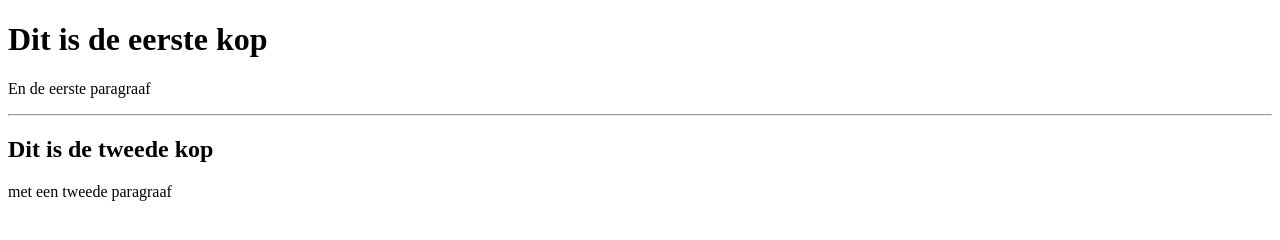
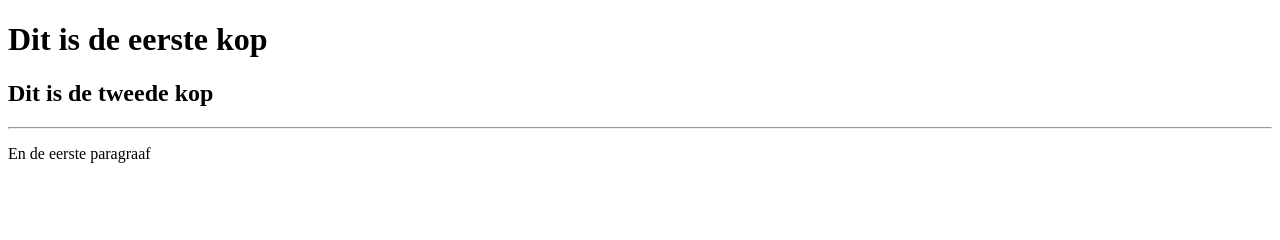
Before and after one commit to nienkevonk/001_eerste_html_pagina, a plain HTML site: page index.html in a window 1280 px wide. Drawn offline with Linux system fonts and the light colour scheme.

Commit message:
Add files via upload

```diff
--- a/index.html
+++ b/index.html
@@ -7,9 +7,8 @@
     <body>
        <!-- hier zet je de code in de body tags-->
        <h1>Dit is de eerste kop</h1>
+       <h2>Dit is de tweede kop</h2>
+       <hr></hr>
        <p>En de eerste paragraaf</p>
-       <hr>
-       <h2>Dit is de tweede kop</h2>
-       <p>met een tweede paragraaf</p>
     </body>
 </html>
```
